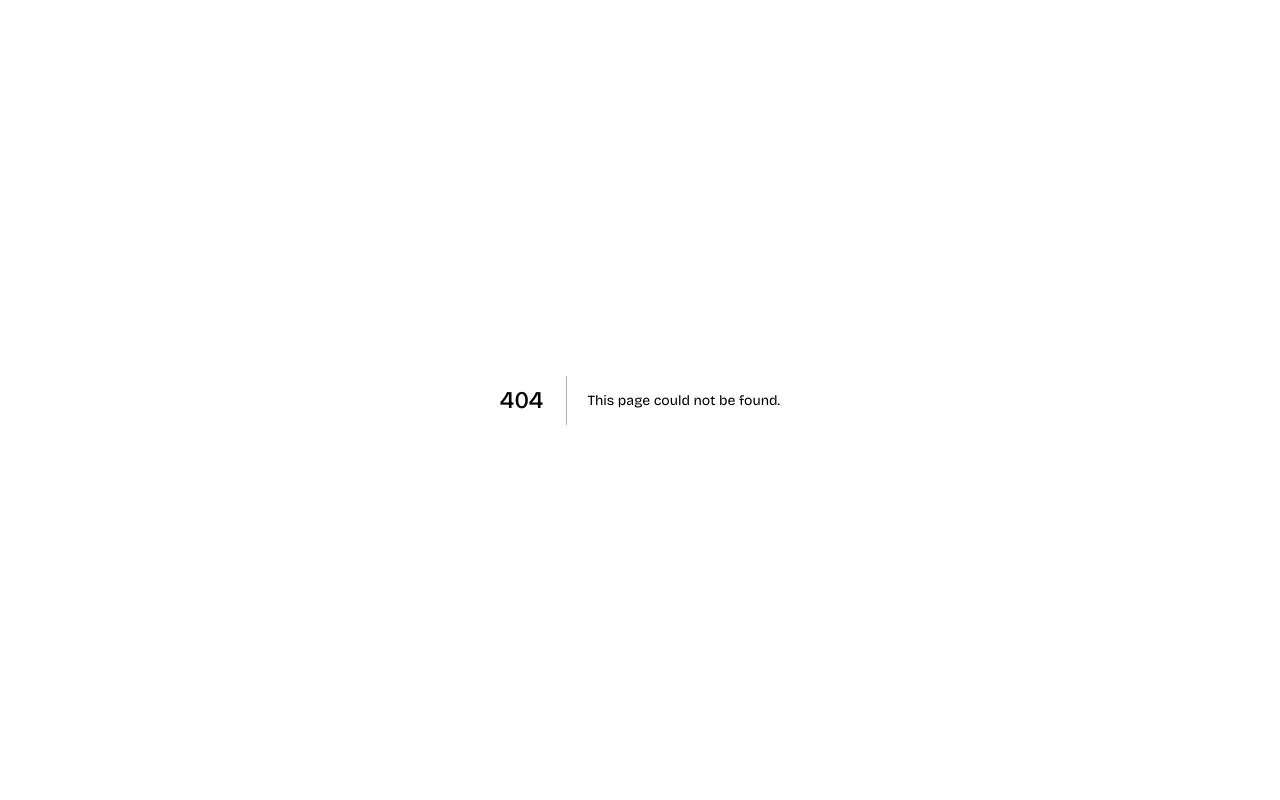
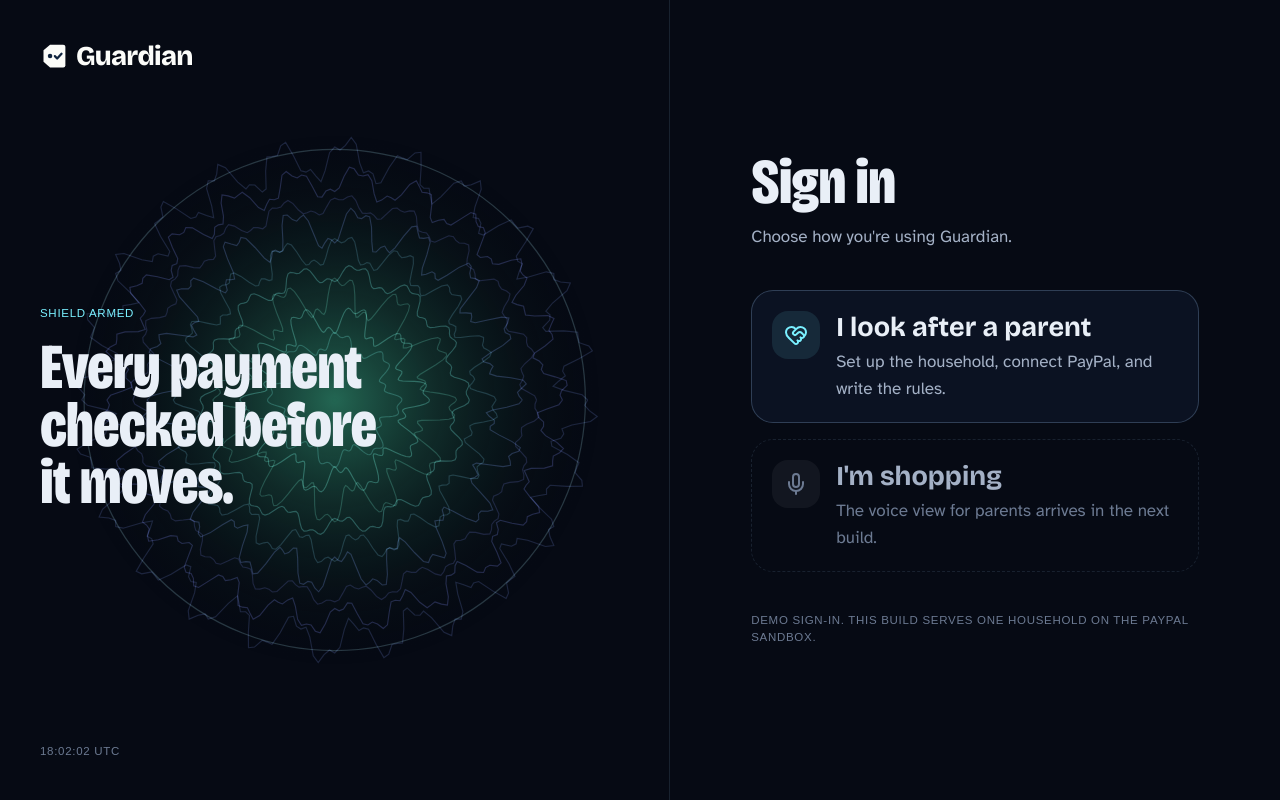
Before and after one commit to ShashGreninja/guardian, a Next.js app: page /login in a window 1280 px wide. Before the commit this address had no page. Built offline with nearby package versions, Linux system fonts and the light colour scheme; no server answers; the database is empty; a web font is replaced by a local one.

Commit message:
demo sign-in between the landing page and the app

```diff
--- /dev/null
+++ b/src/app/login/actions.ts
@@ -0,0 +1,14 @@
+"use server";
+
+import { redirect } from "next/navigation";
+import { endSession, startSession } from "@/lib/session";
+
+export async function signInAsCaregiver() {
+  await startSession("caregiver");
+  redirect("/caregiver");
+}
+
+export async function signOut() {
+  await endSession();
+  redirect("/login");
+}
--- /dev/null
+++ b/src/app/login/page.tsx
@@ -0,0 +1,86 @@
+import type { Metadata } from "next";
+import { redirect } from "next/navigation";
+import { HeartHandshake, Mic } from "lucide-react";
+import { LiveClock } from "@/components/landing/live-clock";
+import { Logo } from "@/components/logo";
+import { Shield } from "@/components/shield";
+import { getHousehold } from "@/lib/household";
+import { currentRole } from "@/lib/session";
+import { signInAsCaregiver } from "./actions";
+
+export const dynamic = "force-dynamic";
+export const metadata: Metadata = { title: "Sign in · Guardian" };
+
+export default async function LoginPage() {
+  if (await currentRole()) redirect("/caregiver");
+  const household = await getHousehold();
+
+  return (
+    <div className="grid min-h-svh flex-1 lg:grid-cols-[1.1fr_1fr]">
+      <section className="relative isolate hidden overflow-clip border-r border-edge lg:flex lg:flex-col lg:justify-between lg:p-10">
+        <div className="pointer-events-none absolute inset-0 -z-10">
+          <Shield ambient />
+        </div>
+        <Logo tone="light" />
+        <div>
+          <p className="hud text-scan">Shield armed</p>
+          <p className="display mt-4 max-w-[12ch] text-[clamp(3rem,5vw,5rem)]">
+            Every payment checked before it moves.
+          </p>
+        </div>
+        <LiveClock className="text-fg-mute" />
+      </section>
+
+      <section className="flex flex-col justify-center px-4 py-16 sm:px-10">
+        <div className="mx-auto w-full max-w-md">
+          <div className="lg:hidden">
+            <Logo tone="light" />
+          </div>
+          <h1 className="display mt-10 text-[clamp(2.75rem,5vw,4rem)] lg:mt-0">Sign in</h1>
+          <p className="mt-3 text-fg-soft">
+            {household
+              ? `Choose how you're using Guardian for ${household.parentName}.`
+              : "Choose how you're using Guardian."}
+          </p>
+
+          <form action={signInAsCaregiver} className="mt-10">
+            <button
+              type="submit"
+              className="group flex w-full items-start gap-4 rounded-[22px] border border-edge-strong bg-panel p-5 text-left transition-colors hover:border-scan"
+            >
+              <span className="grid size-12 shrink-0 place-items-center rounded-2xl bg-scan/10 text-scan">
+                <HeartHandshake className="size-6" aria-hidden />
+              </span>
+              <span className="flex-1">
+                <span className="block font-display text-xl font-bold">I look after a parent</span>
+                <span className="mt-1 block text-fg-soft">
+                  {household
+                    ? `Continue as ${household.caregiverName}. Approve payments and set the rules.`
+                    : "Set up the household, connect PayPal, and write the rules."}
+                </span>
+              </span>
+            </button>
+          </form>
+
+          <div className="mt-4 flex items-start gap-4 rounded-[22px] border border-dashed border-edge p-5">
+            <span className="grid size-12 shrink-0 place-items-center rounded-2xl bg-white/5 text-fg-mute">
+              <Mic className="size-6" aria-hidden />
+            </span>
+            <span>
+              <span className="block font-display text-xl font-bold text-fg-soft">
+                I&apos;m shopping
+              </span>
+              <span className="mt-1 block text-fg-mute">
+                The voice view for parents arrives in the next build.
+              </span>
+            </span>
+          </div>
+
+          <p className="hud mt-10 text-fg-mute">
+            Demo sign-in. This build serves one household on the PayPal sandbox.
+          </p>
+        </div>
+      </section>
+    </div>
+  );
+}
--- /dev/null
+++ b/src/lib/session.ts
@@ -0,0 +1,27 @@
+import "server-only";
+
+import { cookies } from "next/headers";
+
+// Demo sign-in: this build serves one household, so a role cookie is enough
+// to separate the landing page from the app. Real accounts would replace this.
+const COOKIE = "guardian_role";
+
+export type Role = "caregiver";
+
+export async function currentRole(): Promise<Role | null> {
+  const value = (await cookies()).get(COOKIE)?.value;
+  return value === "caregiver" ? value : null;
+}
+
+export async function startSession(role: Role) {
+  (await cookies()).set(COOKIE, role, {
+    httpOnly: true,
+    sameSite: "lax",
+    path: "/",
+    maxAge: 60 * 60 * 24 * 30,
+  });
+}
+
+export async function endSession() {
+  (await cookies()).delete(COOKIE);
+}
```
